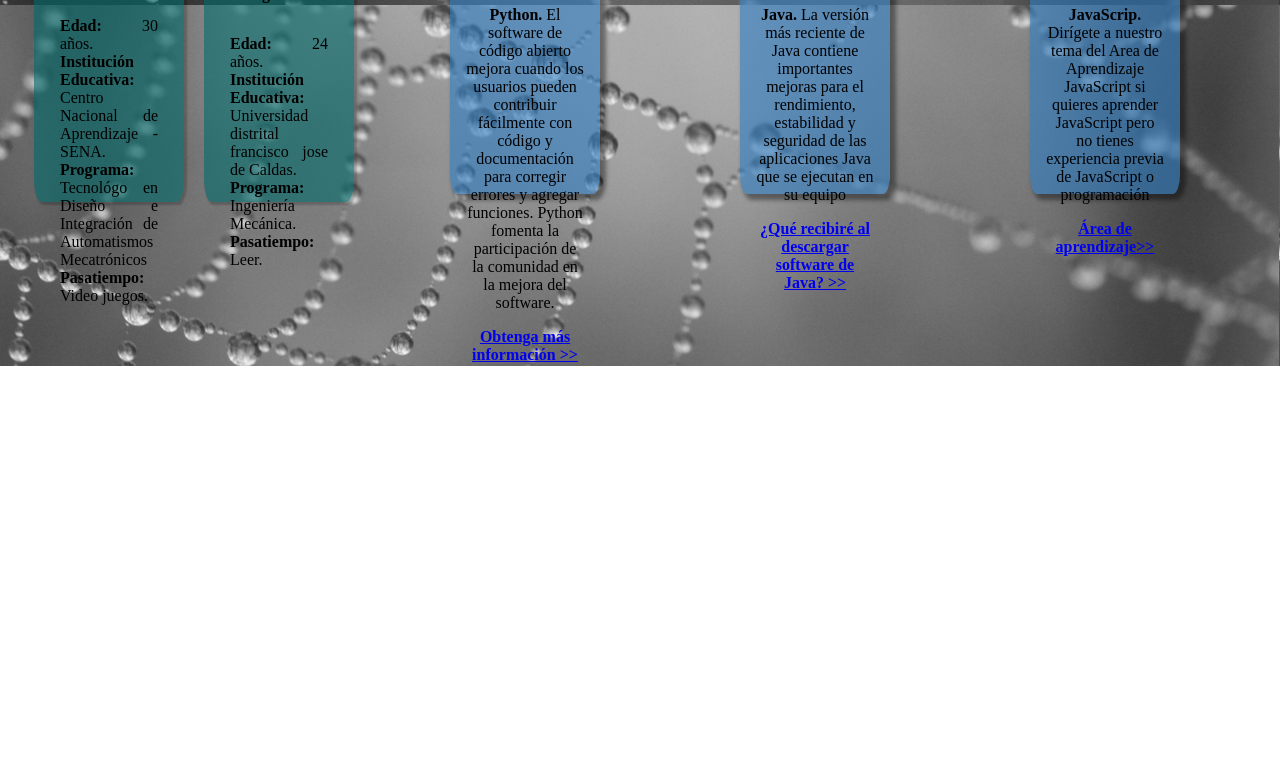
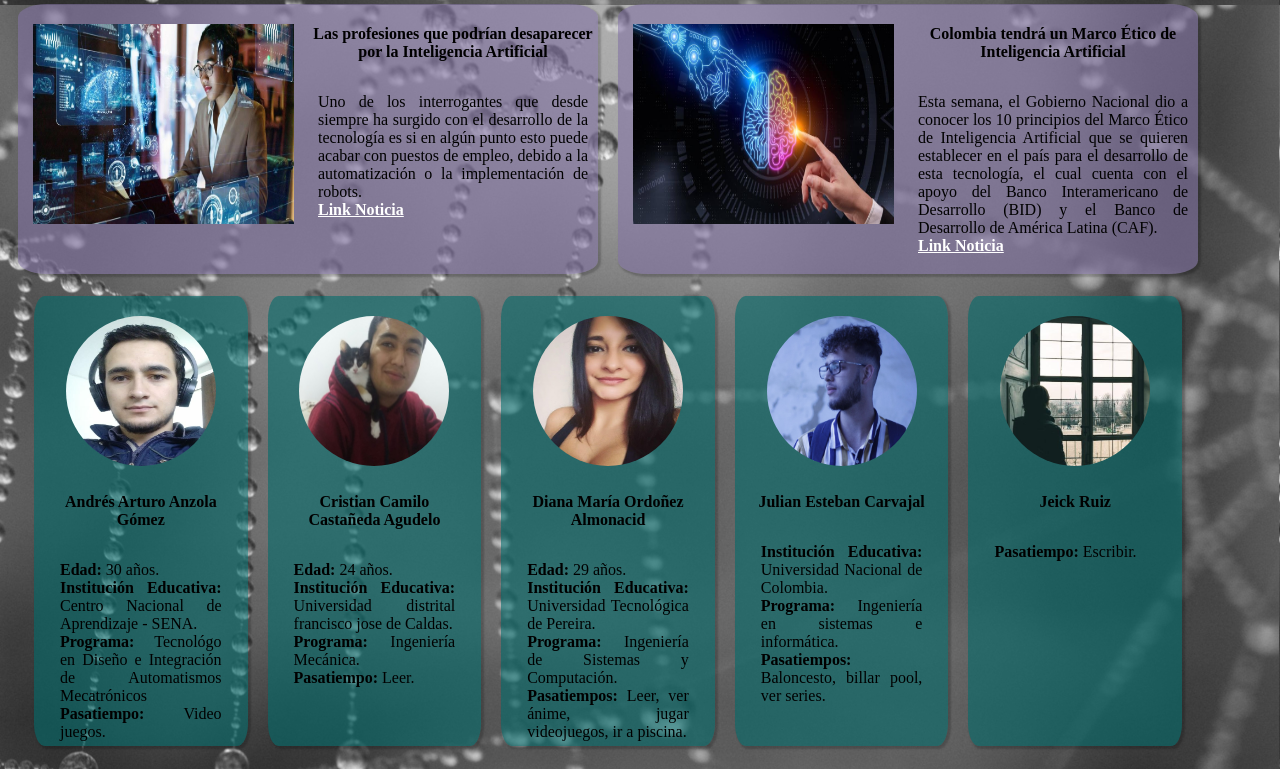
Before and after one commit to Ciclo3Grupo68/semana-1-68, a website: page src/index.html in a window 1280 px wide. Shown: the part 848-1617 px from the top of the page. Before the commit the page ends 1214 px from the top, so only its background shows below. Drawn offline with Linux system fonts and the light colour scheme.

Commit message:
resolviendo conflictos

```diff
--- a/src/index.html
+++ b/src/index.html
@@ -7,6 +7,45 @@
     <link rel="stylesheet" href="style.css">
 </head>
 <body>
+
+    <!-- Sección 2-->
+
+    <div class="container">
+        <div class="flex-container">
+            <div class="cardscc2">
+                <img class="imagen" src="imagenes/imgpython.png" alt="Imagen logo de python">
+                <div class="container">
+
+                    <p class="parrafoscc2">
+                    <b>Python. </b>El software de código abierto mejora cuando los usuarios pueden contribuir fácilmente con código y documentación para corregir errores y agregar funciones. Python fomenta la participación de la comunidad en la mejora del software.</p>
+                    <a href="#"><b>Obtenga más información >></b></a>
+                </div>
+            </div>
+
+            <div class="cardscc2">
+                <img class="imagen" src="imagenes/imgjava.png" alt="Imagen logo de java">
+                <div class="container">
+
+                     <p class="parrafoscc2">
+                     <b>Java. </b>La versión más reciente de Java contiene importantes mejoras para el rendimiento, estabilidad y seguridad de las aplicaciones Java que se ejecutan en su equipo</p>
+
+                     <a href="#"><b>¿Qué recibiré al descargar software de Java? >></b></a>
+                </div>
+            </div>
+
+            <div class="cardscc2">
+                <img class="imagen" src="imagenes/imgjavascrip.png" alt="Imagen Logo de JavaScrip">
+                <div class="container">
+
+                  <p class="parrafoscc2"><b>JavaScrip. </b>Dirígete a nuestro tema del Area de Aprendizaje     JavaScript si quieres aprender JavaScript pero no tienes experiencia previa de JavaScript o programación</p>
+                  <a href="#"><b>Área de aprendizaje>></b></a>
+                </div>
+            </div>
+
+
+        </div>
+
+    </div>
 
     <!-- Sección 3 -->
     <div class="newscontainer" id="news">
@@ -88,7 +127,7 @@
         </div>
 
     </div>
-    <!-- Sección 5 -->
+    <!-- Sección 4 -->
     <div class="container" id="team">
         <div class="flex-container">
             <div class="card">
@@ -117,44 +156,45 @@
                 </div>
             </div>
 
-    <!-- Sección 2-->
-
+            <div class="card">
+                <img class="imagen" src="img/Diana.jpg" alt="Avatar">
                 <div class="container">
-      <div class="flex-container">
-          <div class="cardscc2">
-              <img class="imagen" src="imagenes/imgpython.png" alt="Imagen logo de python">
-              <div class="container">
-
-                  <p class="parrafoscc2">
-                  <b>Python. </b>El software de código abierto mejora cuando los usuarios pueden contribuir fácilmente con código y documentación para corregir errores y agregar funciones. Python fomenta la participación de la comunidad en la mejora del software.</p>
-                  <a href="#"><b>Obtenga más información >></b></a>
+                  <h4><b>Diana María Ordoñez Almonacid</b></h4>
+                  <p class="parrafo">
+                    <strong>Edad: </strong> 29 años.<br>
+                    <strong>Institución Educativa: </strong> Universidad Tecnológica de Pereira.<br>
+                    <strong>Programa: </strong> Ingeniería de Sistemas y Computación.<br>
+                    <strong>Pasatiempos: </strong> Leer, ver ánime, jugar videojuegos, ir a piscina.
+                  </p>
                 </div>
             </div>
 
-          <div class="cardscc2">
-              <img class="imagen" src="imagenes/imgjava.png" alt="Imagen logo de java">
+            <div class="card">
+                <img class="imagen" src="img/Julian.jpg" alt="Avatar">
                 <div class="container">
-
-                   <p class="parrafoscc2">
-                   <b>Java. </b>La versión más reciente de Java contiene importantes mejoras para el rendimiento, estabilidad y seguridad de las aplicaciones Java que se ejecutan en su equipo</p>
-
-                   <a href="#"><b>¿Qué recibiré al descargar software de Java? >></b></a>
+                  <h4><b>Julian Esteban Carvajal</b></h4>
+                  <p class="parrafo">
+                    <strong>Institución Educativa: </strong> Universidad Nacional de Colombia.<br>
+                    <strong>Programa: </strong> Ingeniería en sistemas e informática.<br>
+                    <strong>Pasatiempos: </strong> Baloncesto, billar pool, ver series.<br>
+                  </p>
                 </div>
             </div>
 
-          <div class="cardscc2">
-              <img class="imagen" src="imagenes/imgjavascrip.png" alt="Imagen Logo de JavaScrip">
+            <div class="card">
+                <img class="imagen" src="img/Jeick.jpg" alt="Avatar"  >
                 <div class="container">
-
-                <p class="parrafoscc2"><b>JavaScrip. </b>Dirígete a nuestro tema del Area de Aprendizaje     JavaScript si quieres aprender JavaScript pero no tienes experiencia previa de JavaScript o programación</p>
-                <a href="#"><b>Área de aprendizaje>></b></a>
+                  <h4><b>Jeick Ruiz</b></h4>
+                  <p class="parrafo">
+                    <strong>Pasatiempo: </strong> Escribir.<br>
+                  </p>
+                </div>
             </div>
         </div>
 
-
     </div>
 
-  </div>
+
 </body>
 
 </html>
--- a/src/style.css
+++ b/src/style.css
@@ -62,7 +62,7 @@
     margin: 70px;
     width: 33%;
     text-align:center;
-    height: 380px;
+    height: 400px;
     border-radius: 5%;
     background-color: rgba(48, 125, 197, 0.6);
 
```
Lines whose indentation alone changed are shown as unchanged.
